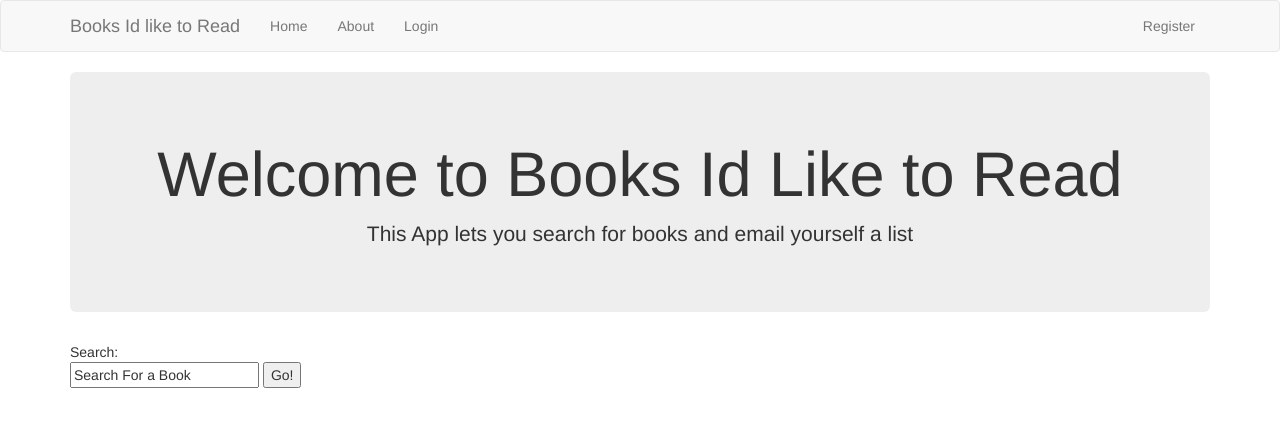
After one commit to caharris0106/database_project, a Flask app: template templates/home.html in a window 1280 px wide. The commit adds this page. Shown: the top 427 px of the page. Run offline with Flask 2, Linux system fonts and the light colour scheme; the template is opened without the code that fills it, so the values that code supplies are empty; some libraries are stand-ins or nearby versions.

Commit message:
Adding templates, users, bootstrapping, database

```diff
--- a/backend.py
+++ b/backend.py
@@ -1,28 +1,123 @@
-from flask import Flask
+from flask import Flask, flash, redirect, request, url_for, session, logging
 from flask import render_template, request
-import wtforms import Form
+from wtforms import Form
+import sqlite3
+from wtforms import Form, StringField, TextAreaField, PasswordField, validators
+from passlib.hash import sha256_crypt
+
 app = Flask(__name__)
+
+# Class Used to take user input from register.html
+class RegisterForm(Form):
+    #Name of Person
+    name = StringField('Name', [validators.Length(min=1, max=50)])
+
+    #Choice of Username
+    username = StringField('username', [validators.Length(min=4, max=25)])
+
+    # Email of Person
+    email = StringField('Email', [
+    validators.Length(min=6, max=50),
+    validators.Email(message='Enter a Valid Email')
+    ])
+
+    # Password and it confirmation
+    password = PasswordField('Password', [
+    validators.InputRequired(),
+    validators.EqualTo('confirm', message='Passwords dont match')
+    ])
+    confirm = PasswordField('Confirm Password')
+
+class UserDB():
+    """Here We want to Create the User Database"""
+    def __init__(self):
+        conn = sqlite3.connect('users.db')
+        cursor = conn.cursor()
+        cursor.execute("CREATE TABLE IF NOT EXISTS users (id INTEGER PRIMARY KEY, username TEXT, email TEXT, password TEXT, name TEXT)")
+        conn.commit()
+        conn.close()
+
+    def new_user(self, username, email, password, name):
+        conn = sqlite3.connect("users.db")
+        cur = conn.cursor()
+        check_existing = cur.execute("SELECT * FROM users WHERE username=? OR email=?",(username,email)).fetchone()
+        if check_existing == None:
+            cur.execute("INSERT INTO users VALUES (NULL, ?,?,?,?)",(username, email, password, name))
+            conn.commit()
+            conn.close()
+            return True
+        else:
+            # cur.execute("INSERT INTO users VALUES (NULL, ?,?,?,?)",(username, email, password, name))
+            return False
+        # conn.commit()
+        # conn.close()
+
+    def find_user(self, username, password):
+        conn = sqlite3.connect("users.db")
+        cur = conn.cursor()
+        result = cur.execute("SELECT * FROM users WHERE username=?",(username,)).fetchone()
+        if result:
+            return sha256_crypt.verify(password, result[3])
+        else:
+            return False
+
+
+
+@app.route("/register", methods=['GET', 'POST'])
+def register():
+    form = RegisterForm(request.form)
+    if request.method == 'POST' and form.validate():
+        name = form.name.data
+        email = form.email.data
+        username = form.username.data
+        password = sha256_crypt.encrypt(str(form.password.data))
+
+        # Make New User
+        db = UserDB()
+        if db.new_user(username, email, password, name):
+            flash("You Are Now Registered and can Login", "Success")
+        else:
+            flash("Email or Username in Use Already")
+            return render_template('register.html', form=form)
+        return redirect(url_for('login'))
+
+    return render_template('register.html', form=form)
+
+
+@app.route("/login", methods=['GET','POST'])
+def login():
+    if request.method == 'POST':
+        # Get Form Fields:
+        username = request.form.get('uname')
+        password_candidate = request.form.get('password')
+        db = UserDB()
+        if db.find_user(username, password_candidate):
+            return redirect(url_for('home'))
+        else:
+            flash('Invalid Username')
+
+
+
+    return render_template('login.html')
 
 @app.route("/")
 def home():
-    return render_template('homepage.html')
+    return render_template('home.html')
 
 @app.route("/about")
 def about():
     return render_template('about.html')
 
-@app.route("/login")
-def login():
-    return render_template('login.html')
+if __name__ == '__main__':
+    app.secret_key = 'secret123'
+    app.run(debug=True)
+    username='doorman'
+    conn = sqlite3.connect("users.db")
+    cur = conn.cursor()
+    check_existing = cur.execute("SELECT * FROM users").fetchall()# WHERE username=?",(username,)).fetchall()
+    # WHERE username=?",(username,))
 
-@app.route("/register")
-def register():
-    return render_template('register.html')
+    print(check_existing)
+    # x = sha256_crypt.verify('llabtoof', rows)
 
-class RegistrationForm(Form):
-
-
-if __name__ == '__main__':
-    app.run()
-
-g_api='AIzaSyAvHykLgaS8U3WrOp48sbNcI_lAtBmLyD8'
+# g_api='AIzaSyAvHykLgaS8U3WrOp48sbNcI_lAtBmLyD8'
--- /dev/null
+++ b/templates/home.html
@@ -0,0 +1,16 @@
+<!doctype html>
+
+{% extends 'layout.html' %}
+
+{% block body %}
+  <div class='jumbotron text-center'>
+    <h1>Welcome to Books Id Like to Read</h1>
+    <p class='lead'>This App lets you search for books and email yourself a list</p>
+  </div>
+  <div class='search'>
+    <fieldset>
+      Search:<br>
+      <input type="text" name="search" value="Search For a Book">
+      <input type="submit" name="submit" value="Go!">
+    </fieldset>
+{% endblock %}
--- /dev/null
+++ b/templates/includes/_messages.html
@@ -0,0 +1,7 @@
+{% with messages = get_flashed_messages(with_categories=true) %}
+  {% if messages %}
+    {% for category, message in messages %}
+      <div class="alert alert-{{ category }}">{{ message }}</li>
+    {% endfor %}
+  {% endif %}
+{% endwith %}
--- /dev/null
+++ b/templates/includes/_navbar.html
@@ -0,0 +1,34 @@
+<nav class="navbar navbar-default">
+      <div class="container">
+        <div class="navbar-header">
+          <button type="button" class="navbar-toggle collapsed" data-toggle="collapse" data-target="#navbar" aria-expanded="false" aria-controls="navbar">
+            <span class="sr-only">Toggle navigation</span>
+            <span class="icon-bar"></span>
+            <span class="icon-bar"></span>
+            <span class='icon-bar'></span>
+            <span class='icon-bar'></span>
+          </button>
+          <a class="navbar-brand">Books Id like to Read</a>
+        </div>
+        <div id="navbar" class="collapse navbar-collapse">
+          <ul class="nav navbar-nav">
+            <li><a href="/">Home</a></li>
+            <li><a href="/about">About</a></li>
+            <li><a href='/login'>Login</a></li>
+          </ul>
+          <ul class="nav navbar-nav navbar-right">
+            <li><a href='/register'>Register</a></li>
+          </ul>
+        </div><!--/.nav-collapse -->
+      </div>
+</nav>
+    <!-- <ul class="nav navbar-nav navbar-right">
+      {% if session.logged_in %}
+        <li><a href="/dashboard">Dashboard</a></li>
+        <li><a href="/logout">Logout</a></li>
+      {% else %}
+        <li><a href="/register">Register</a></li>
+        <li><a href="/login">Login</a></li>
+      {% endif %} -->
+
+    <!-- </ul> -->
--- /dev/null
+++ b/templates/layout.html
@@ -0,0 +1,15 @@
+<html>
+  <head>
+    <meta charset="utf-8">
+    <title> Books I'd Like to Read </title>
+    <link rel='stylesheet' href="https://maxcdn.bootstrapcdn.com/bootstrap/3.3.7/css/bootstrap.min.css">
+  </head>
+  <body>
+    {% include 'includes/_navbar.html' %}
+    <div class='container'>
+      {% include 'includes/_messages.html' %}
+      {% block body %}{% endblock %}
+    </div>
+    <script src="https://maxcdn.bootstrapcdn.com/bootstrap/3.3.7/js/bootstrap.min.js"> </script>
+  </body>
+</html>
```
Also changed, not shown: templates/about.html (+10 -3 lines), templates/hello.html (deleted, +0 -22 lines), templates/includes/_formhelpers.html (added, +9 -0 lines), templates/login.html (+6 -2 lines), templates/register.html (+27 -1 lines), users.db (added).
